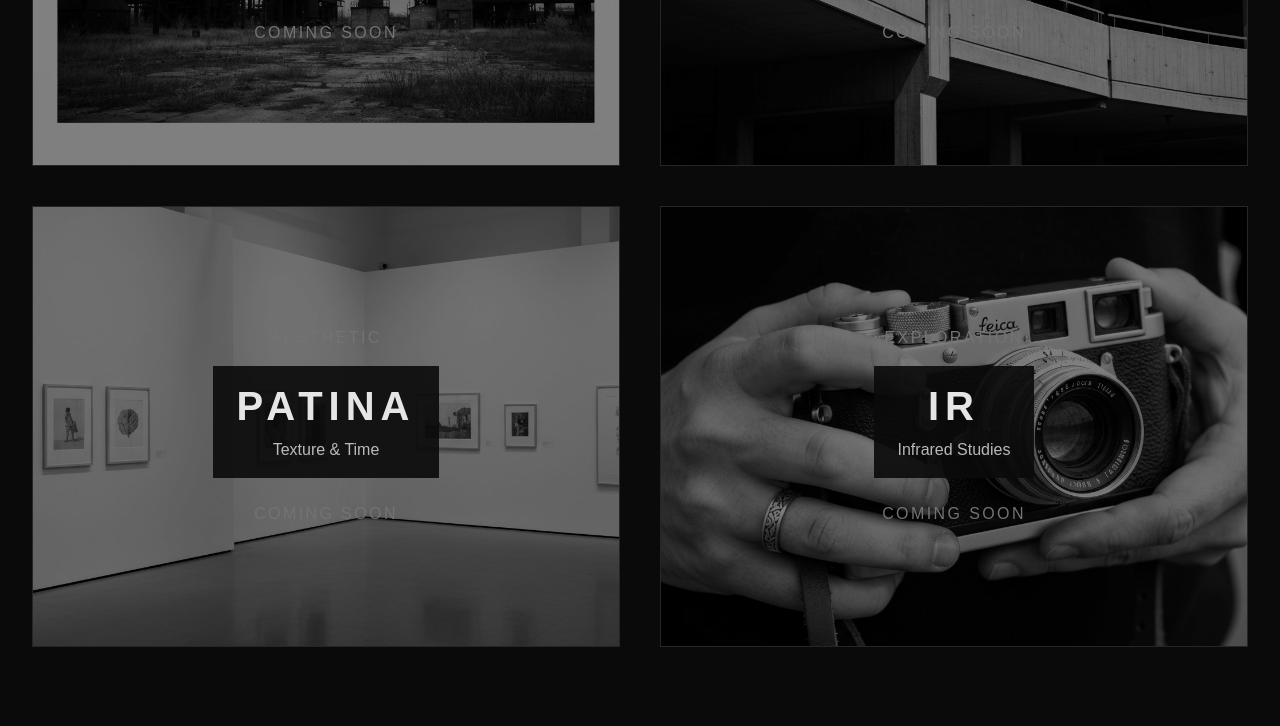
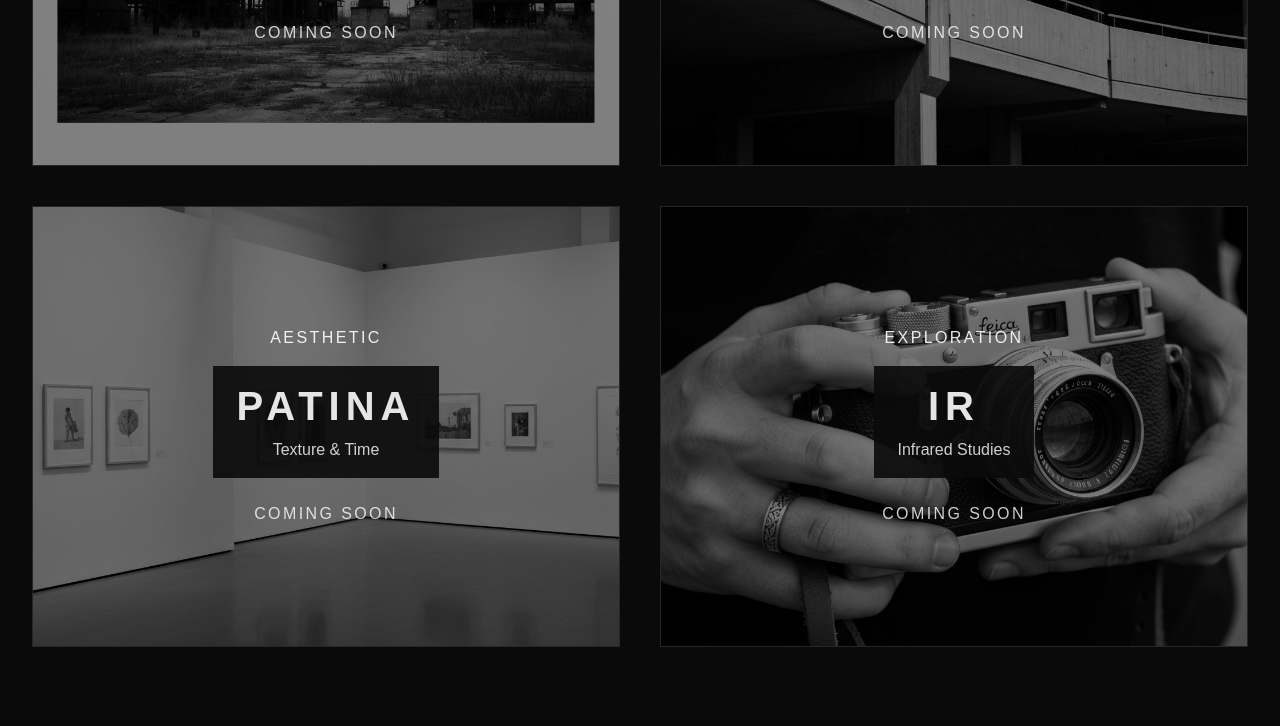
Before and after one commit to adhd8k/sondernista, an Astro site: page /assignments in a window 1280 px wide. Shown: the part 708-1434 px from the top of the page. Built offline with nearby package versions, Linux system fonts and the light colour scheme; Astro itself is replaced by a stand-in of ours; a web font is replaced by a local one.

Commit message:
Increase contrast on assignment card text
- Type label: white/90 opacity
- Status text: white/80 opacity
- Subtitle in box: primary/90 for better readability

```diff
--- a/src/pages/assignments.astro
+++ b/src/pages/assignments.astro
@@ -57,18 +57,18 @@ const assignments = [
                 />
               </div>
               <div class="absolute inset-0 flex flex-col items-center justify-center text-center p-8">
-                <p class="text-base uppercase tracking-[0.15em] text-secondary mb-4">
+                <p class="text-base uppercase tracking-[0.15em] text-white/90 mb-4">
                   {assignment.type}
                 </p>
                 <div class="bg-background/90 px-6 py-4">
                   <h2 class="text-3xl uppercase tracking-[0.15em] font-semibold text-primary">
                     {assignment.client}
                   </h2>
-                  <p class="mt-2 text-base text-primary/80">
+                  <p class="mt-2 text-base text-primary/90">
                     {assignment.subtitle}
                   </p>
                 </div>
-                <p class="mt-6 text-base uppercase tracking-[0.15em] text-muted-foreground">
+                <p class="mt-6 text-base uppercase tracking-[0.15em] text-white/80">
                   {assignment.status}
                 </p>
               </div>
```
